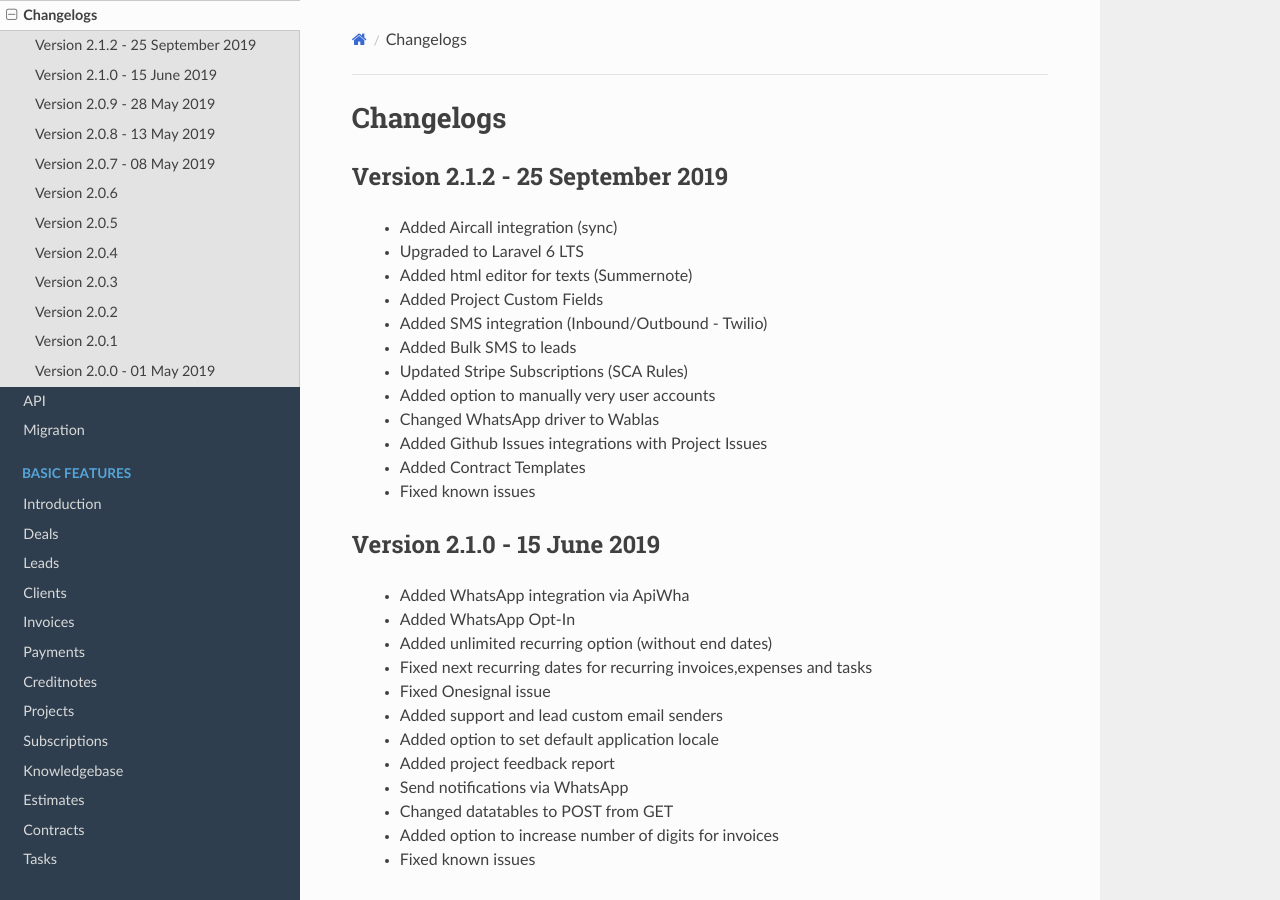
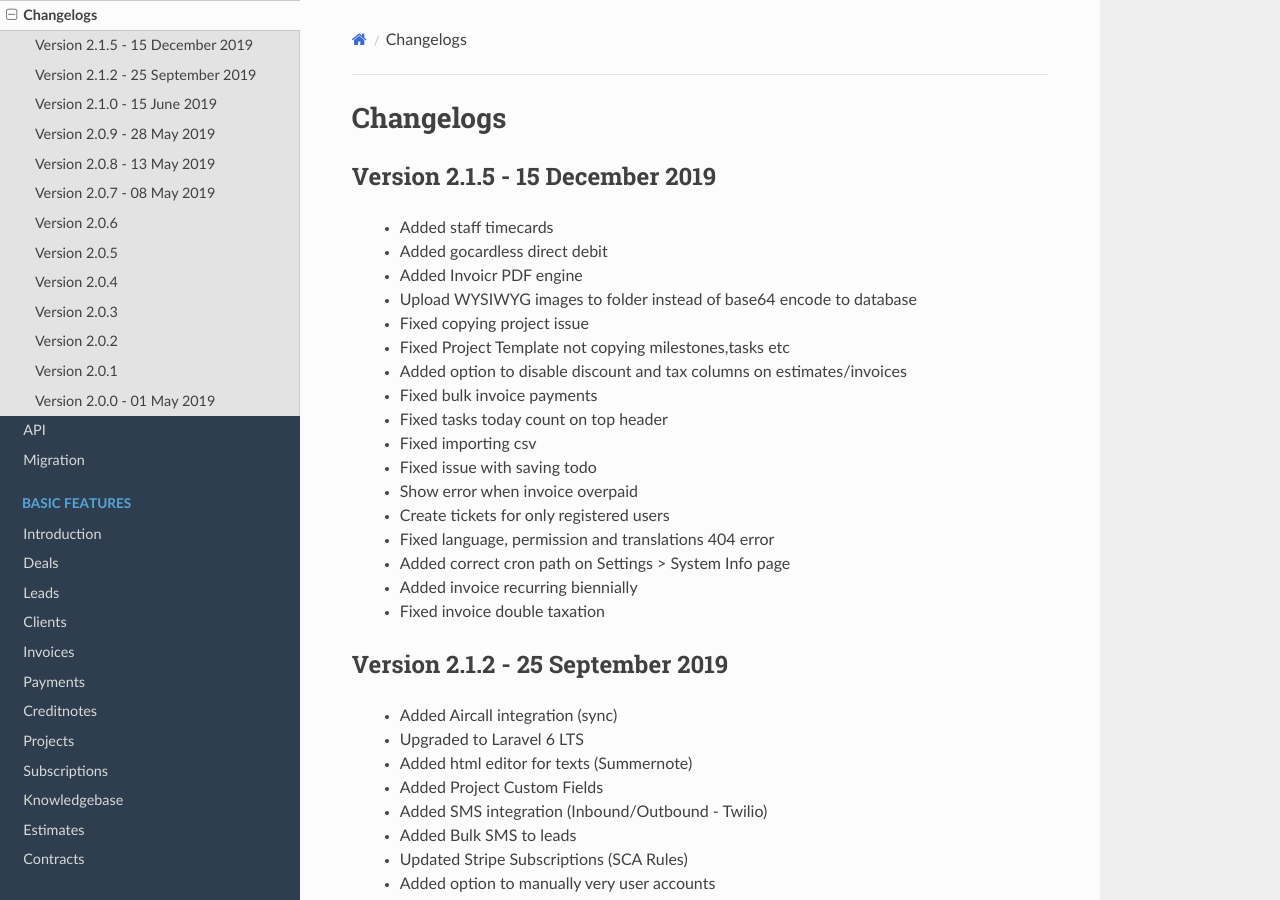
Before and after one commit to wmandai/workice-docs, a Sphinx documentation site: the page built from docs/source/changelogs.rst, in a window 1280 px wide and 900 px high. Built offline with Sphinx 7.4.7 and the Read the Docs theme 2.0.0, drawn with Linux system fonts in a browser that asks for light colours.

Commit message:
Update changelog

```diff
--- a/docs/source/changelogs.rst
+++ b/docs/source/changelogs.rst
@@ -1,5 +1,25 @@
 Changelogs
 ==========
+Version 2.1.5 - 15 December 2019
+"""""""""""""""""""""""""""""""
+ - Added staff timecards
+ - Added gocardless direct debit
+ - Added Invoicr PDF engine
+ - Upload WYSIWYG images to folder instead of base64 encode to database
+ - Fixed copying project issue
+ - Fixed Project Template not copying milestones,tasks etc
+ - Added option to disable discount and tax columns on estimates/invoices
+ - Fixed bulk invoice payments
+ - Fixed tasks today count on top header
+ - Fixed importing csv
+ - Fixed issue with saving todo
+ - Show error when invoice overpaid
+ - Create tickets for only registered users
+ - Fixed language, permission and translations 404 error
+ - Added correct cron path on Settings > System Info page
+ - Added invoice recurring biennially
+ - Fixed invoice double taxation
+
 Version 2.1.2 - 25 September 2019
 """""""""""""""""""""""""""""""
  - Added Aircall integration (sync)
```
